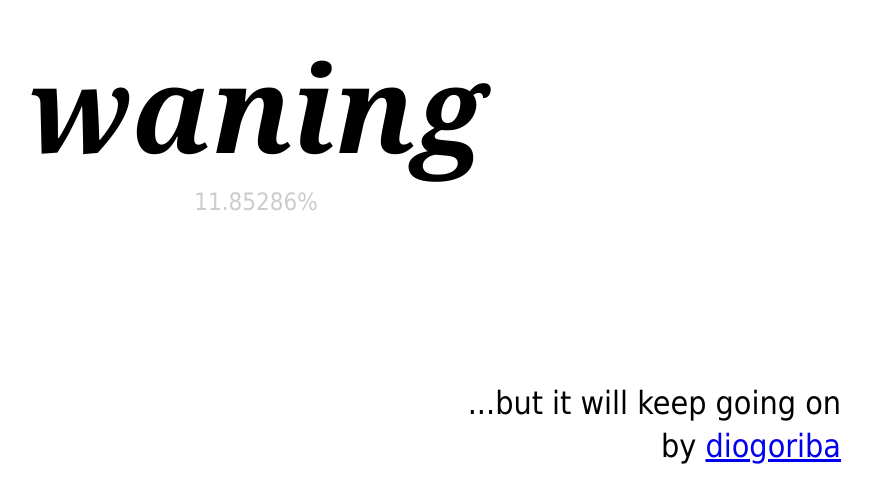
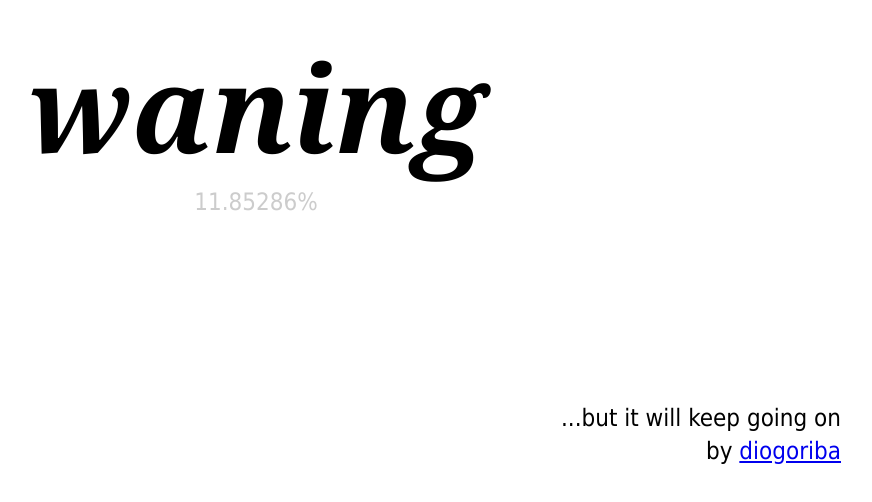
Before and after one commit to diogoriba/poetry, a plain HTML site: page waning/index.html in a window 1280 px wide. Shown: the part 280-782 px from the top of the page, without its empty margins (384-1256 px from the left). Drawn offline with nearby package versions, Linux system fonts and the light colour scheme.

Commit message:
making footnote font smaller

```diff
--- a/waning/waning.css
+++ b/waning/waning.css
@@ -36,7 +36,7 @@ p { margin: 5px; }
 	text-align: center;
 }
 #footnote {
-	font-size: 24pt;
+	font-size: 18pt;
 	position: absolute;
 	right: 50px;
 	bottom: 50px;
```
